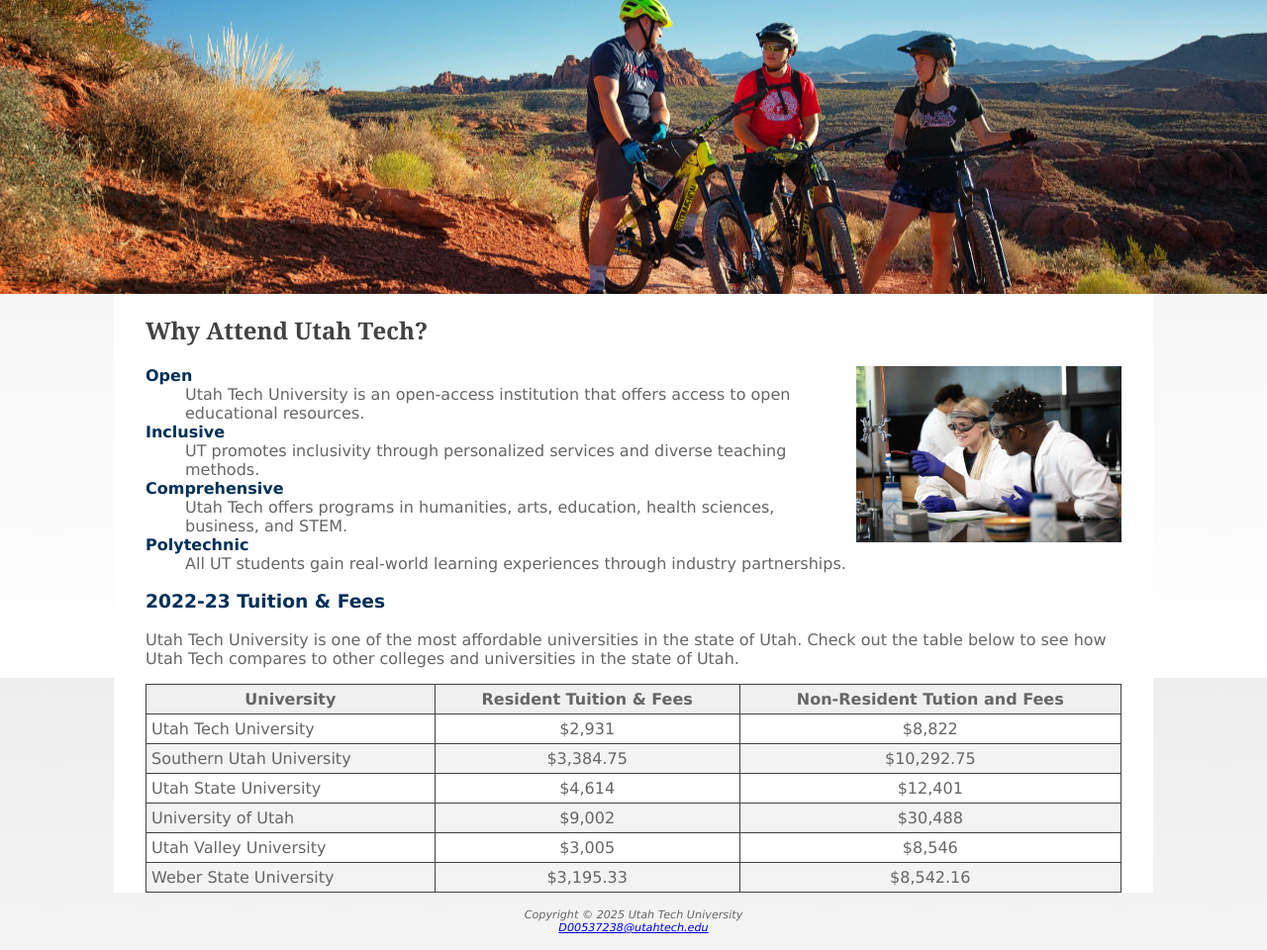
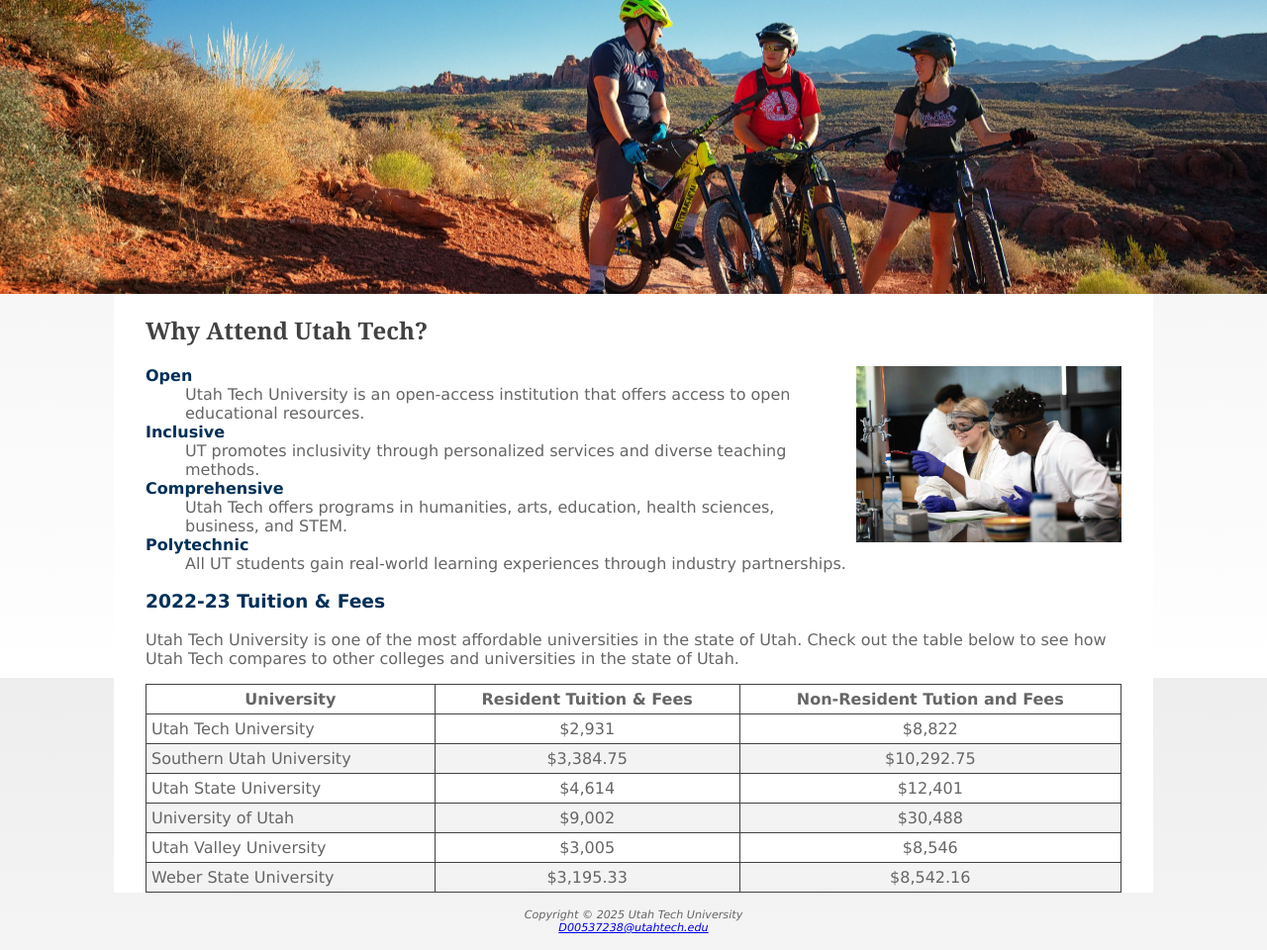
Before and after one commit to jorge-ruiz537238/se1400, a plain HTML site: page utahtech7/students.html in a window 1280 px wide. Shown: the part 115-1075 px from the top of the page at 99% size. Drawn offline with Linux system fonts and the light colour scheme.

Commit message:
utahtech7.2

```diff
--- a/utahtech7/students.html
+++ b/utahtech7/students.html
@@ -46,6 +46,7 @@
         <th>Resident Tuition & Fees</th>
         <th>Non-Resident Tution and Fees</th>
       </tr>
+      <tbody>
       <tr>
         <td class="text">Utah Tech University</td>
         <td>$2,931</td>
@@ -76,6 +77,7 @@
         <td>$3,195.33</td>
         <td>$8,542.16</td>
       </tr>
+      </tbody>
     </table>
   </main>
   <footer>
--- a/utahtech7/style.css
+++ b/utahtech7/style.css
@@ -48,28 +48,24 @@
  }
 table{
     margin: 0 auto;
-    border-color: #424242;
-    border-width: 1px;
+    border: #424242 1px solid;
     width: 100%;
     border-collapse: collapse;
+}
 
-}
-tr:nth-child(odd){
-    background-color: #f3f3f3;
+td,th{
+    border: 1px solid #424242;
+    padding: 5px;
 }
 td{
-    border: 1px solid #424242;
-    padding: 5px;
     text-align: center;
 }
 .text{
     text-align: left;
 }
 
-th{
-    border: 1px solid #424242;
-    padding: 5px;
-    background-color: #f0f0f0;
+tbody tr:nth-of-type(even) {
+    background-color: #f3f3f3;
 }
 
 form{
```
